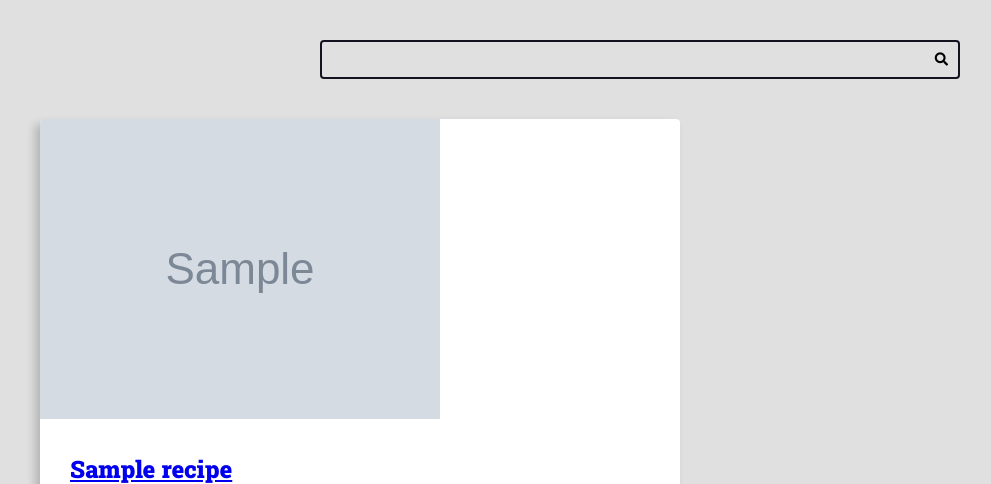
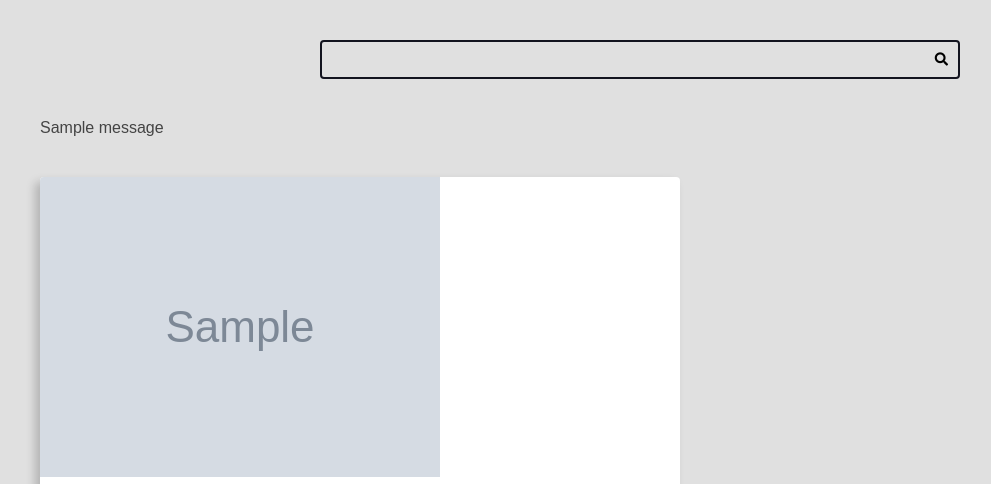
Before and after one commit to williamandradesantana/estudos_django_luiz, a Django app: template first_project/recipes/templates/recipes/pages/home.html in a window 1280 px wide. Shown: the part 133-617 px from the top of the page, without its empty margins (0-991 px from the left). Run offline with Django 4.2, Linux system fonts and the light colour scheme; the template is opened without the code that fills it: values that come from a table or form of the project are taken from there, others are empty; tables that the repository leaves empty hold one stand-in row (values such as "Sample post"); grey boxes marked "Sample" are stand-in pictures; one stand-in notice (Sample message) is shown.

Commit message:
Configurando as flash messages do Django

```diff
--- a/first_project/recipes/templates/recipes/pages/home.html
+++ b/first_project/recipes/templates/recipes/pages/home.html
@@ -3,6 +3,14 @@
 {% block title %} Home | {% endblock title %}
 
 {% block content %}
+
+{% if messages %}
+    <div class="main-content center container">
+        {% for message in messages %}
+            {{ message }}
+        {% endfor %}
+    </div>
+{% endif %}
 
 <div class="main-content main-content-list container">
     {% for recipe in recipes %}
--- a/first_project/recipes/views.py
+++ b/first_project/recipes/views.py
@@ -1,6 +1,8 @@
 from django.shortcuts import render, get_list_or_404, get_object_or_404
 from django.http import Http404
 from django.db.models import Q
+from django.contrib import messages
+
 
 from recipes.models import Recipe
 from utils.pagination import make_pagination
@@ -13,6 +15,8 @@ def home(request):
     recipes = Recipe.objects.filter(is_published=True).order_by('-id')
 
     page_obj, pagination_range = make_pagination(request, recipes, PER_PAGE)
+
+    messages.success(request, "Foi um sucesso!")
 
     return render(request, 'recipes/pages/home.html',
         context={
```
Also changed, not shown: first_project/project/settings.py (+10 -0 lines).
